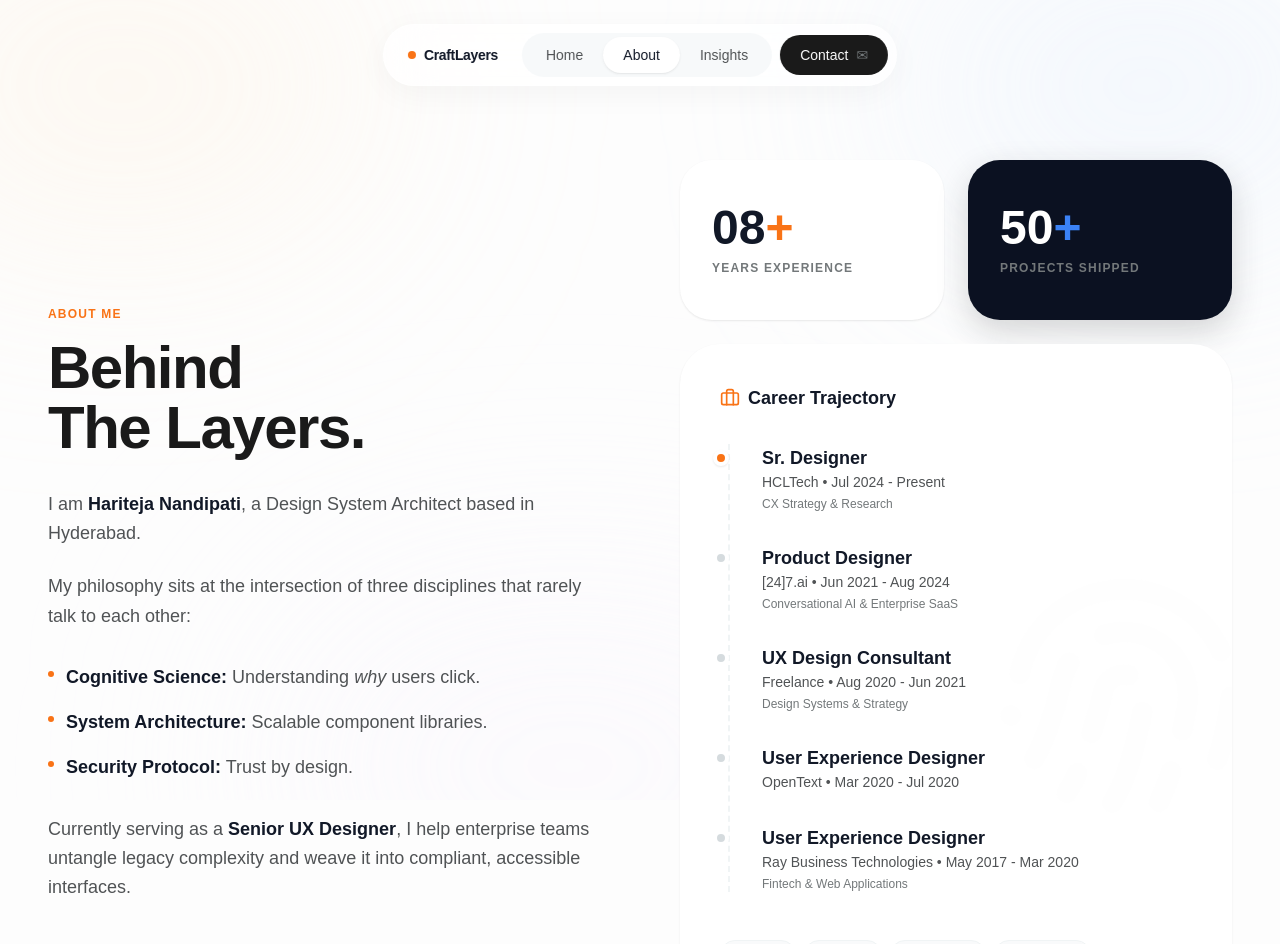
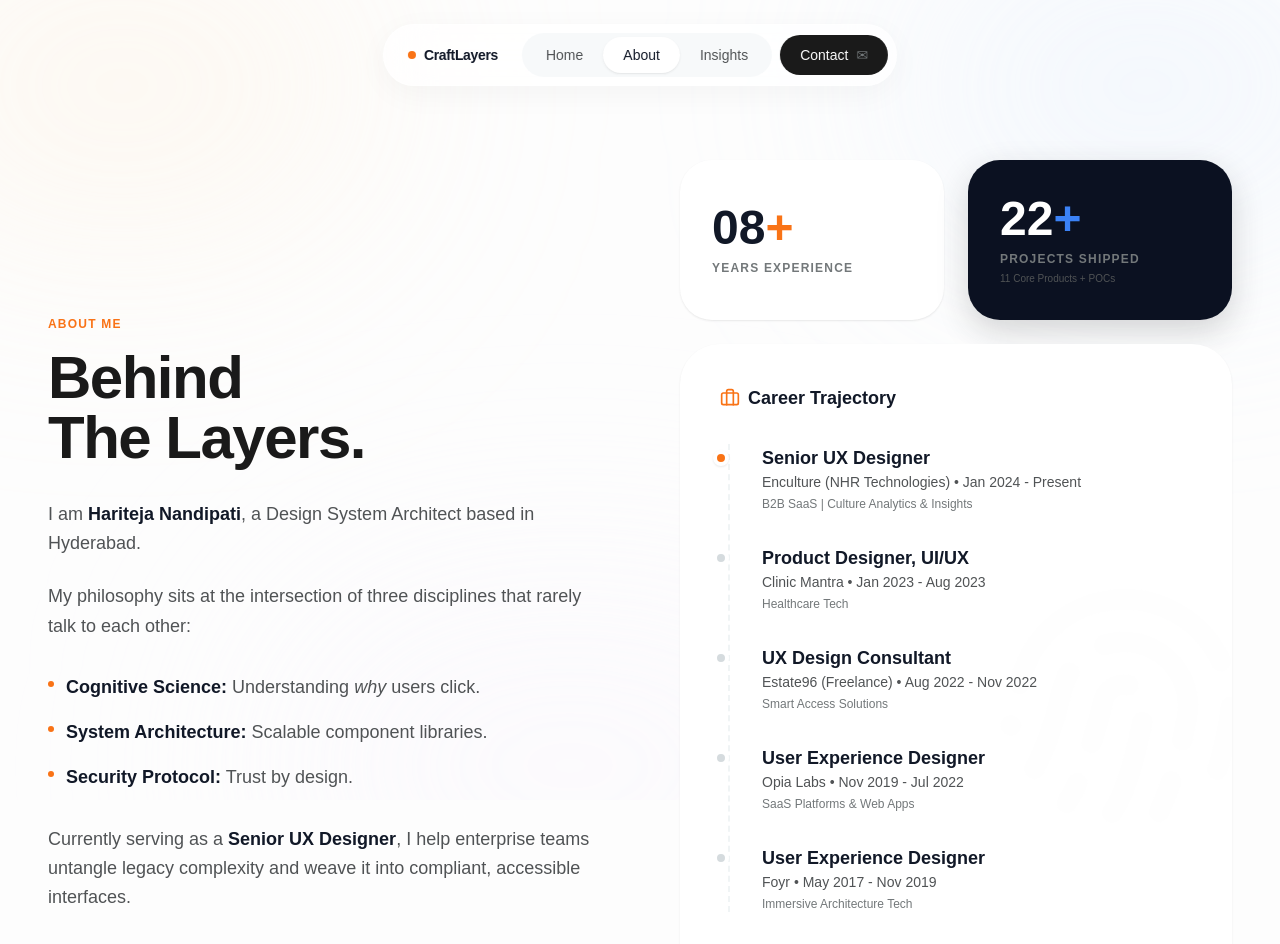
Before and after one commit to Hariteja-CL/craftlayers, a React (Vite) app: page /about in a window 1280 px wide. Shown: the top 944 px of the page. Built offline with nearby package versions, Linux system fonts and the light colour scheme.

Commit message:
fix(pages): update project count to 22+ including POCs on About page

```diff
--- a/src/pages/About.tsx
+++ b/src/pages/About.tsx
@@ -70,10 +70,13 @@ export function About() {
                     {/* Stat Card 2: Projects */}
                     <div className="bg-[#0B1121] p-8 rounded-[2rem] shadow-xl flex flex-col justify-center min-h-[160px] text-white hover:shadow-2xl hover:-translate-y-1 transition-all duration-300">
                         <div className="text-4xl lg:text-5xl font-extrabold mb-2">
-                            50<span className="text-blue-500">+</span>
+                            22<span className="text-blue-500">+</span>
                         </div>
-                        <div className="text-xs font-bold text-gray-400 tracking-widest uppercase">
+                        <div className="text-xs font-bold text-gray-400 tracking-widest uppercase mb-1">
                             Projects Shipped
+                        </div>
+                        <div className="text-[10px] text-gray-500 font-medium">
+                            11 Core Products + POCs
                         </div>
                     </div>
 
@@ -89,43 +92,45 @@ export function About() {
                             </h3>
 
                             <div className="space-y-8 pl-2 border-l-2 border-dashed border-gray-100 ml-2">
-                                {/* HCLTech */}
+
+                                {/* Enculture (NHR Technologies) */}
                                 <div className="pl-6 relative">
                                     <div className="absolute top-1.5 left-[-25px] w-4 h-4 rounded-full border-4 border-white bg-orange-500 shadow-sm" />
-                                    <div className="font-bold text-gray-900 text-lg">Sr. Designer</div>
-                                    <div className="text-sm text-gray-500 font-medium">HCLTech • Jul 2024 - Present</div>
-                                    <div className="text-xs text-gray-400 mt-1">CX Strategy & Research</div>
+                                    <div className="font-bold text-gray-900 text-lg">Senior UX Designer</div>
+                                    <div className="text-sm text-gray-500 font-medium">Enculture (NHR Technologies) • Jan 2024 - Present</div>
+                                    <div className="text-xs text-gray-400 mt-1">B2B SaaS | Culture Analytics & Insights</div>
                                 </div>
 
-                                {/* [24]7.ai */}
+                                {/* Clinic Mantra */}
                                 <div className="pl-6 relative">
                                     <div className="absolute top-1.5 left-[-25px] w-4 h-4 rounded-full border-4 border-white bg-gray-200" />
-                                    <div className="font-bold text-gray-900 text-lg">Product Designer</div>
-                                    <div className="text-sm text-gray-500 font-medium">[24]7.ai • Jun 2021 - Aug 2024</div>
-                                    <div className="text-xs text-gray-400 mt-1">Conversational AI & Enterprise SaaS</div>
+                                    <div className="font-bold text-gray-900 text-lg">Product Designer, UI/UX</div>
+                                    <div className="text-sm text-gray-500 font-medium">Clinic Mantra • Jan 2023 - Aug 2023</div>
+                                    <div className="text-xs text-gray-400 mt-1">Healthcare Tech</div>
                                 </div>
 
-                                {/* Freelance */}
+                                {/* Estate96 (Freelance) */}
                                 <div className="pl-6 relative">
                                     <div className="absolute top-1.5 left-[-25px] w-4 h-4 rounded-full border-4 border-white bg-gray-200" />
                                     <div className="font-bold text-gray-900 text-lg">UX Design Consultant</div>
-                                    <div className="text-sm text-gray-500 font-medium">Freelance • Aug 2020 - Jun 2021</div>
-                                    <div className="text-xs text-gray-400 mt-1">Design Systems & Strategy</div>
+                                    <div className="text-sm text-gray-500 font-medium">Estate96 (Freelance) • Aug 2022 - Nov 2022</div>
+                                    <div className="text-xs text-gray-400 mt-1">Smart Access Solutions</div>
                                 </div>
 
-                                {/* OpenText */}
+                                {/* Opia Labs */}
                                 <div className="pl-6 relative">
                                     <div className="absolute top-1.5 left-[-25px] w-4 h-4 rounded-full border-4 border-white bg-gray-200" />
                                     <div className="font-bold text-gray-900 text-lg">User Experience Designer</div>
-                                    <div className="text-sm text-gray-500 font-medium">OpenText • Mar 2020 - Jul 2020</div>
+                                    <div className="text-sm text-gray-500 font-medium">Opia Labs • Nov 2019 - Jul 2022</div>
+                                    <div className="text-xs text-gray-400 mt-1">SaaS Platforms & Web Apps</div>
                                 </div>
 
-                                {/* Ray Business Technologies */}
+                                {/* Foyr */}
                                 <div className="pl-6 relative">
                                     <div className="absolute top-1.5 left-[-25px] w-4 h-4 rounded-full border-4 border-white bg-gray-200" />
                                     <div className="font-bold text-gray-900 text-lg">User Experience Designer</div>
-                                    <div className="text-sm text-gray-500 font-medium">Ray Business Technologies • May 2017 - Mar 2020</div>
-                                    <div className="text-xs text-gray-400 mt-1">Fintech & Web Applications</div>
+                                    <div className="text-sm text-gray-500 font-medium">Foyr • May 2017 - Nov 2019</div>
+                                    <div className="text-xs text-gray-400 mt-1">Immersive Architecture Tech</div>
                                 </div>
                             </div>
 
```
